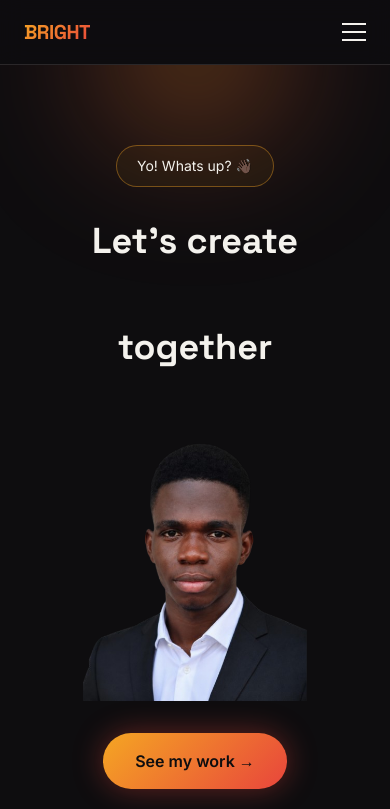
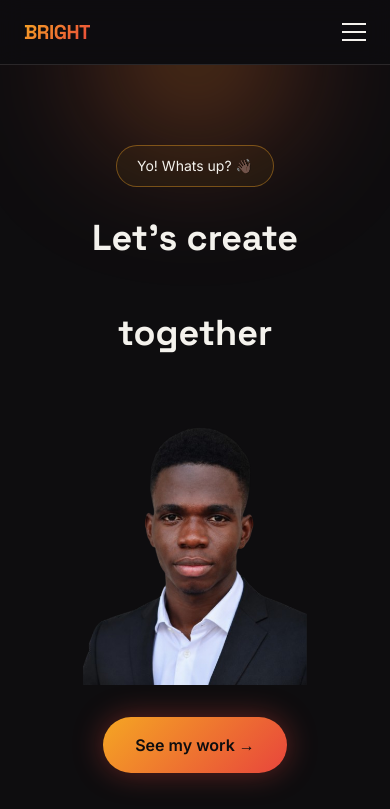
Before and after one commit to ImperioKDB/Bright.ng, a Next.js app: page / in a window 390 px wide. Shown: the top 809 px of the page. Built offline with nearby package versions, Linux system fonts and the light colour scheme.

Commit message:
RE-PUSH: Lock line-height on rotating word

```diff
--- a/components/Hero.tsx
+++ b/components/Hero.tsx
@@ -29,13 +29,16 @@ export default function Hero() {
       <div className="relative z-10 flex flex-col items-center">
         <PillBadge className="mb-8">Yo! Whats up? 👋🏿</PillBadge>
 
-        <h1 className="font-display text-4xl md:text-7xl font-bold leading-tight mb-2">
+        <h1 className="font-display text-4xl md:text-7xl font-bold leading-[1.1] mb-2">
           <span className="text-text">Let's create</span>
         </h1>
-        <h1 className="font-display text-4xl md:text-7xl font-bold leading-tight mb-2 bg-accent-gradient bg-clip-text text-transparent min-h-[1.2em]">
+        <h1
+          className="font-display text-4xl md:text-7xl font-bold leading-[1.1] mb-2 bg-accent-gradient bg-clip-text text-transparent"
+          style={{ minHeight: "1.1em" }}
+        >
           <WordRotator words={rotatingWords} />
         </h1>
-        <h1 className="font-display text-4xl md:text-7xl font-bold leading-tight mb-8">
+        <h1 className="font-display text-4xl md:text-7xl font-bold leading-[1.1] mb-8">
           <span className="text-text">together</span>
         </h1>
 
```
